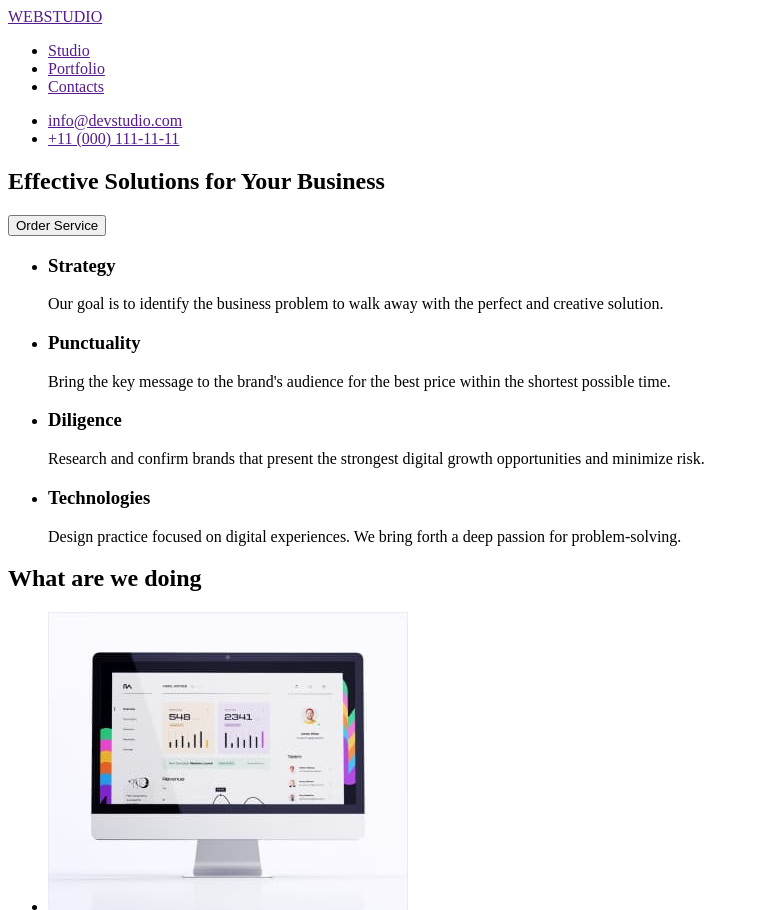
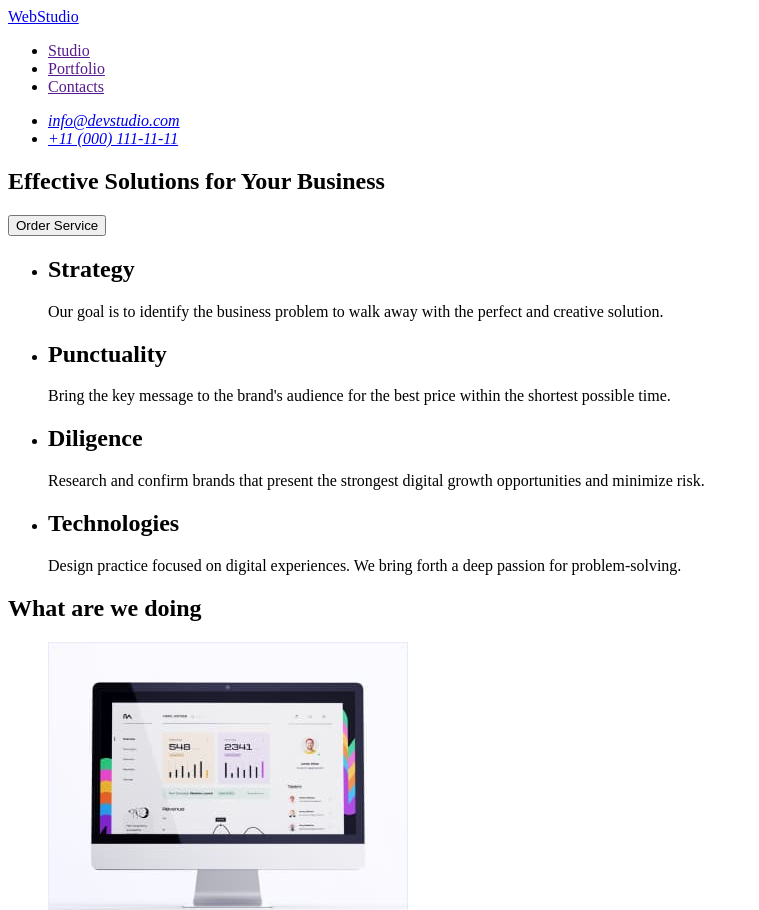
Before and after one commit to AnzhelikaKodlubovska/goit-markup-hw-01, a plain HTML site: page index.html in a window 1280 px wide. Shown: the top 910 px of the page, without its empty margins (0-759 px from the left). Drawn offline with Linux system fonts and the light colour scheme.

Commit message:
added changes after checking

```diff
--- a/index.html
+++ b/index.html
@@ -9,7 +9,7 @@
   <body>
     <header>
       <nav>
-        <a href="">WEBSTUDIO</a>
+        <a href="./index.html">WebStudio</a>
         <ul>
           <li><a href="">Studio</a></li>
           <li><a href="">Portfolio</a></li>
@@ -17,48 +17,48 @@
         </ul>
       </nav>
 
+      <address>
         <ul>
-        <li><a href="">info@devstudio.com</a></li>
-        <li><a href="">+11 (000) 111-11-11</a></li>
+          <li><a href="mailto:info@devstudio.com">info@devstudio.com</a></li>
+          <li><a href="tel:+110001111111">+11 (000) 111-11-11</a></li>
         </ul>
+      </address>
     </header>
 
     <main>
-      <div>
       <section>
         <h1>Effective Solutions for Your Business</h1>
         <button type="button">Order Service</button>
       </section>
-      </div>
 
       <section>
         <ul>
           <li>
-            <h3>Strategy</h3>
+            <h2>Strategy</h2>
             <p>
-              Our goal is to identify the business problem to walk away with the
-              perfect and creative solution.
+              Our goal is to identify the business problem to walk away with the perfect and
+              creative solution.
             </p>
           </li>
           <li>
-            <h3>Punctuality</h3>
+            <h2>Punctuality</h2>
             <p>
-              Bring the key message to the brand's audience for the best price
-              within the shortest possible time.
+              Bring the key message to the brand's audience for the best price within the shortest
+              possible time.
             </p>
           </li>
           <li>
-            <h3>Diligence</h3>
+            <h2>Diligence</h2>
             <p>
-              Research and confirm brands that present the strongest digital
-              growth opportunities and minimize risk.
+              Research and confirm brands that present the strongest digital growth opportunities
+              and minimize risk.
             </p>
           </li>
           <li>
-            <h3>Technologies</h3>
+            <h2>Technologies</h2>
             <p>
-              Design practice focused on digital experiences. We bring forth a
-              deep passion for problem-solving.
+              Design practice focused on digital experiences. We bring forth a deep passion for
+              problem-solving.
             </p>
           </li>
         </ul>
@@ -79,22 +79,22 @@
         <h2>Our Team</h2>
         <ul>
           <li>
-            <img src="./images/img_1.jpg" alt="Product Designer" width="264"/>
+            <img src="./images/img_1.jpg" alt="Product Designer" width="264" />
             <h3>Mark Guerrero</h3>
             <p>Product Designer</p>
           </li>
           <li>
-            <img src="./images/img_2.jpg" alt="Frontend Developer" width="264"/>
+            <img src="./images/img_2.jpg" alt="Frontend Developer" width="264" />
             <h3>Tom Ford</h3>
             <p>Frontend Developer</p>
           </li>
           <li>
-            <img src="./images/img_3.jpg" alt="Marketing" width="264"/>
+            <img src="./images/img_3.jpg" alt="Marketing" width="264" />
             <h3>Camila Garcia</h3>
             <p>Marketing</p>
           </li>
           <li>
-            <img src="./images/img_4.jpg" alt="UI Designer" width="264"/>
+            <img src="./images/img_4.jpg" alt="UI Designer" width="264" />
             <h3>Daniel Wilson</h3>
             <p>UI Designer</p>
           </li>
@@ -103,13 +103,11 @@
     </main>
 
     <footer>
-      <section>
-        <a href="">WEBSTUDIO</a>
+      <a href="./index.html">WebStudio</a>
       <p>
-          Increase the flow of customers and sales for your business with
-          digital marketing & growth solutions.
+        Increase the flow of customers and sales for your business with digital marketing & growth
+        solutions.
       </p>
-      </section>
     </footer>
   </body>
 </html>
```
Lines whose indentation alone changed are shown as unchanged.
